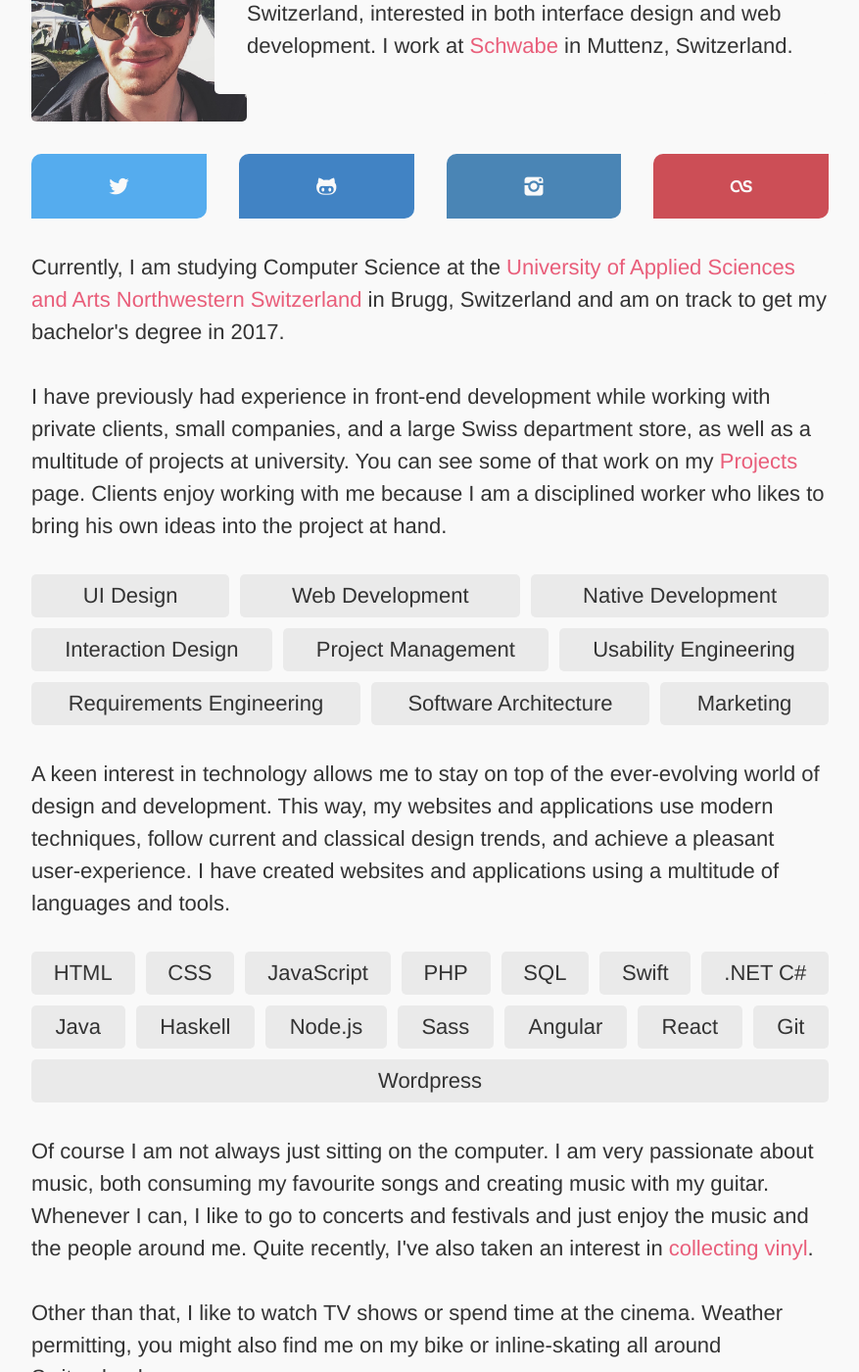
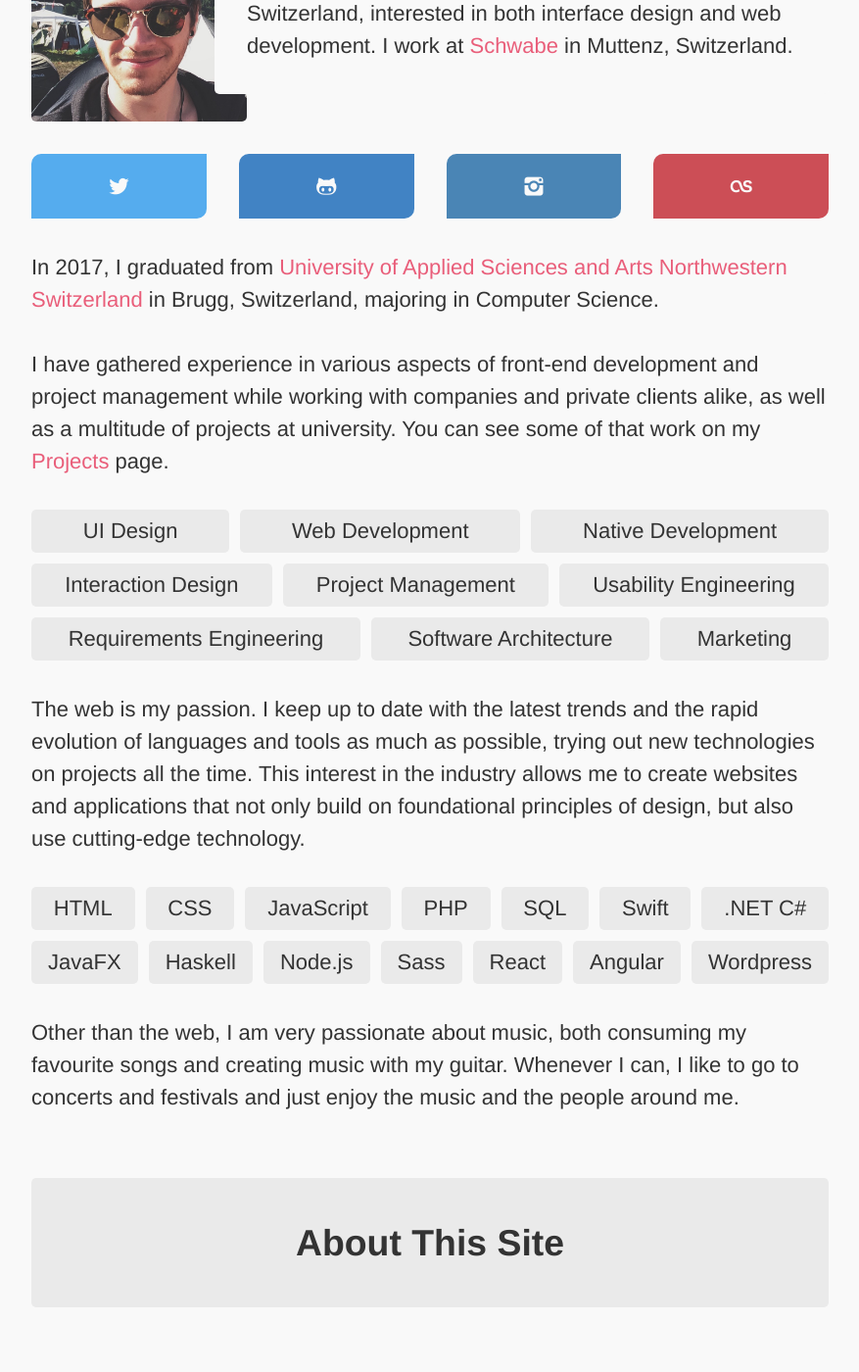
Before and after one commit to RadLikeWhoa/old.sacha.me, a Jekyll site: the page built from about/index.html, in a window 1280 px wide and 1400 px high, scrolled down 491 px. Shown: the whole window at 98% size, without its empty margins (201-1078 px from the left). Built offline with Jekyll 4.4.1, drawn with Linux system fonts in a browser that asks for light colours; some of the changed text lies outside the part shown.

Commit message:
Update about page

```diff
--- a/about/index.html
+++ b/about/index.html
@@ -11,7 +11,7 @@ description: "Read about styles and components used on sacha.me."
       <div class="avatar-container">
         <img src="../assets/img/profile.jpg" class="avatar">
       </div>
-      <p>My name is Sacha Schmid. I'm a front-end developer from Switzerland, interested in both interface design and web development. I work at <a href="http://schwabe.ch">Schwabe</a> in Muttenz, Switzerland.</p>
+      <p>My name is Sacha Schmid. I'm a front-end developer from Switzerland, interested in both interface design and web development. I work at <a href="https://schwabeinformatik.ch">Schwabe</a> in Muttenz, Switzerland.</p>
     </div>
     <ul class="social-list clear" data-grid>
       <li class="social-item" data-col="1-4">
@@ -25,18 +25,18 @@ description: "Read about styles and components used on sacha.me."
         </a>
       </li>
       <li class="social-item" data-col="1-4">
-        <a href="http://instagram.com/saywhoa_" data-button="center" title="Instagram">
+        <a href="https://instagram.com/__marvolo" data-button="center" title="Instagram">
           <span class="label"><span data-icon="instagram"></span></span>
         </a>
       </li>
       <li class="social-item" data-col="1-4">
-        <a href="http://last.fm/user/HawkFire21" data-button="center" title="last.fm">
+        <a href="https://last.fm/user/HawkFire21" data-button="center" title="last.fm">
           <span class="label"><span data-icon="lastfm"></span></span>
         </a>
       </li>
     </ul>
-    <p>Currently, I am studying Computer Science at the <a href="http://fhnw.ch/en/">University of Applied Sciences and Arts Northwestern Switzerland</a> in Brugg, Switzerland and am on track to get my bachelor's degree in 2017.</p>
-    <p>I have previously had experience in front-end development while working with private clients, small companies, and a large Swiss department store, as well as a multitude of projects at university. You can see some of that work on my <a href="/projects/">Projects</a> page. Clients enjoy working with me because I am a disciplined worker who likes to bring his own ideas into the project at hand.</p>
+    <p>In 2017, I graduated from <a href="https://fhnw.ch/en/">University of Applied Sciences and Arts Northwestern Switzerland</a> in Brugg, Switzerland, majoring in Computer Science.</p>
+    <p>I have gathered experience in various aspects of front-end development and project management while working with companies and private clients alike, as well as a multitude of projects at university. You can see some of that work on my <a href="/projects/">Projects</a> page.</p>
     <ul data-tags="full">
       <li class="tag">UI Design</li>
       <li class="tag">Web Development</li>
@@ -48,7 +48,7 @@ description: "Read about styles and components used on sacha.me."
       <li class="tag">Software Architecture</li>
       <li class="tag">Marketing</li>
     </ul>
-    <p>A keen interest in technology allows me to stay on top of the ever-evolving world of design and development. This way, my websites and applications use modern techniques, follow current and classical design trends, and achieve a pleasant user-experience. I have created websites and applications using a multitude of languages and tools.</p>
+    <p>The web is my passion. I keep up to date with the latest trends and the rapid evolution of languages and tools as much as possible, trying out new technologies on projects all the time. This interest in the industry allows me to create websites and applications that not only build on foundational principles of design, but also use cutting-edge technology.</p>
     <ul data-tags="full">
       <li class="tag">HTML</li>
       <li class="tag">CSS</li>
@@ -57,21 +57,19 @@ description: "Read about styles and components used on sacha.me."
       <li class="tag">SQL</li>
       <li class="tag">Swift</li>
       <li class="tag">.NET C#</li>
-      <li class="tag">Java</li>
+      <li class="tag">JavaFX</li>
       <li class="tag">Haskell</li>
       <li class="tag">Node.js</li>
       <li class="tag">Sass</li>
+      <li class="tag">React</li>
       <li class="tag">Angular</li>
-      <li class="tag">React</li>
-      <li class="tag">Git</li>
       <li class="tag">Wordpress</li>
     </ul>
-    <p>Of course I am not always just sitting on the computer. I am very passionate about music, both consuming my favourite songs and creating music with my guitar. Whenever I can, I like to go to concerts and festivals and just enjoy the music and the people around me. Quite recently, I've also taken an interest in <a href="https://www.discogs.com/user/saywhoa">collecting vinyl</a>.</p>
-    <p>Other than that, I like to watch TV shows or spend time at the cinema. Weather permitting, you might also find me on my bike or inline-skating all around Switzerland.</p>
+    <p>Other than the web, I am very passionate about music, both consuming my favourite songs and creating music with my guitar. Whenever I can, I like to go to concerts and festivals and just enjoy the music and the people around me.</p>
   </section>
   <section class="home-section">
     <h2 class="section-heading">About This Site</h2>
-    <p>This website was created using <a href="http://jekyllrb.com">Jekyll</a>. Also, <a href="http://gulpjs.com">Gulp</a> was used to simplify some of the build processes, like compiling Sass files or combining and minifying assets. <a href="http://www.entypo.com">Entypo Icons</a> are used throughout the site and <a href="http://icomoon.io">icomoon</a> was used to create the icon fonts.</p>
+    <p>This website was created using <a href="https://jekyllrb.com">Jekyll</a>. Also, <a href="https://gulpjs.com">Gulp</a> was used to simplify some of the build processes, like compiling Sass files or combining and minifying assets. <a href="http://www.entypo.com">Entypo Icons</a> are used throughout the site and <a href="https://icomoon.io">icomoon</a> was used to create the icon fonts.</p>
     <p>The site is hosted on <a href="https://pages.github.com">GitHub Pages</a>. You can also view the <a href="https://github.com/RadLikeWhoa/radlikewhoa.github.io">site's source</a> in order to find out more about involved technologies.</p>
     <p>All content, unless otherwise noted, was created by me, Sacha Schmid. Copyright © 2013 – <script>document.write(new Date().getFullYear())</script>.</p>
     <p>A styleguide covering styles and components used on this site is available.</p>
```
